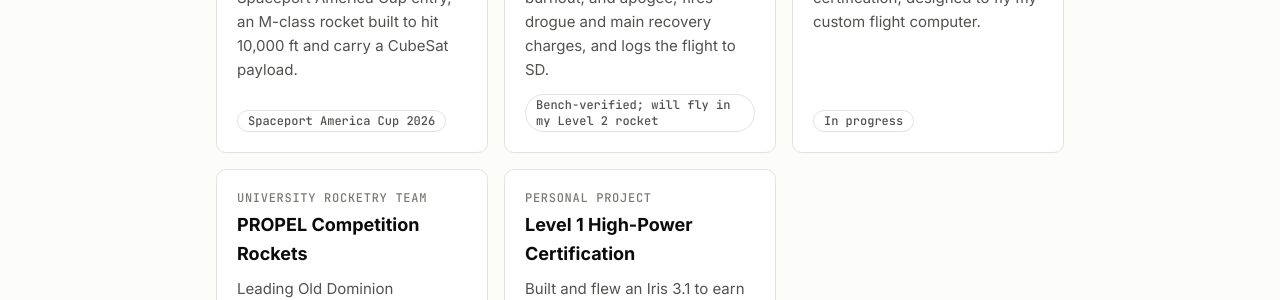
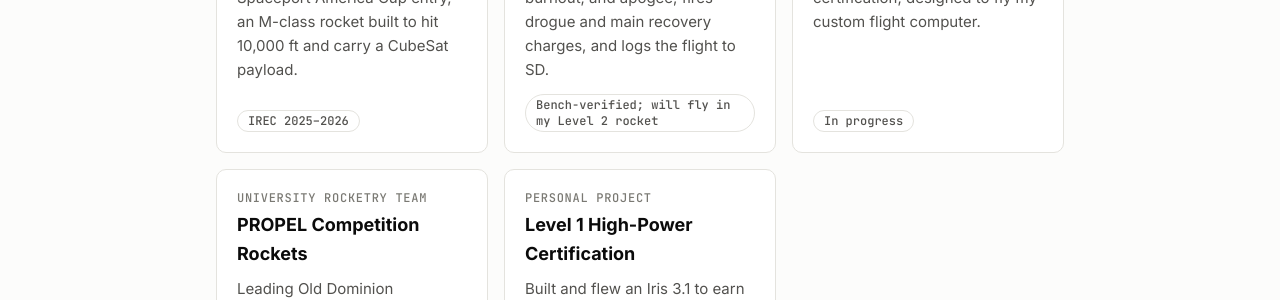
Before and after one commit to DawsonBritton/DawsonBritton.github.io, a Jekyll site: the page built from index.md, in a window 1280 px wide. Shown: the part 747-1047 px from the top of the page. Built offline with Jekyll 4.4.1, drawn with Linux system fonts in a browser that asks for light colours.

Commit message:
Add graduation year and IREC season
Co-Authored-By: Claude Opus 5.5 <noreply@anthropic.com>

```diff
--- a/_projects/hailstorm.md
+++ b/_projects/hailstorm.md
@@ -5,7 +5,7 @@ date_range: 2025 – 2026
 order: 1
 summary: Recovery and flight simulation for Old Dominion University's Spaceport America Cup entry, an M-class rocket built to hit 10,000 ft and carry a CubeSat payload.
 role: Recovery & Simulation Lead
-status: Spaceport America Cup 2026
+status: IREC 2025–2026
 specs:
   - { label: Motor, value: AeroTech M1845 }
   - { label: Airframe, value: "5.2 in, carbon fiber and fiberglass" }
```
Also changed, not shown: 1 other file.
